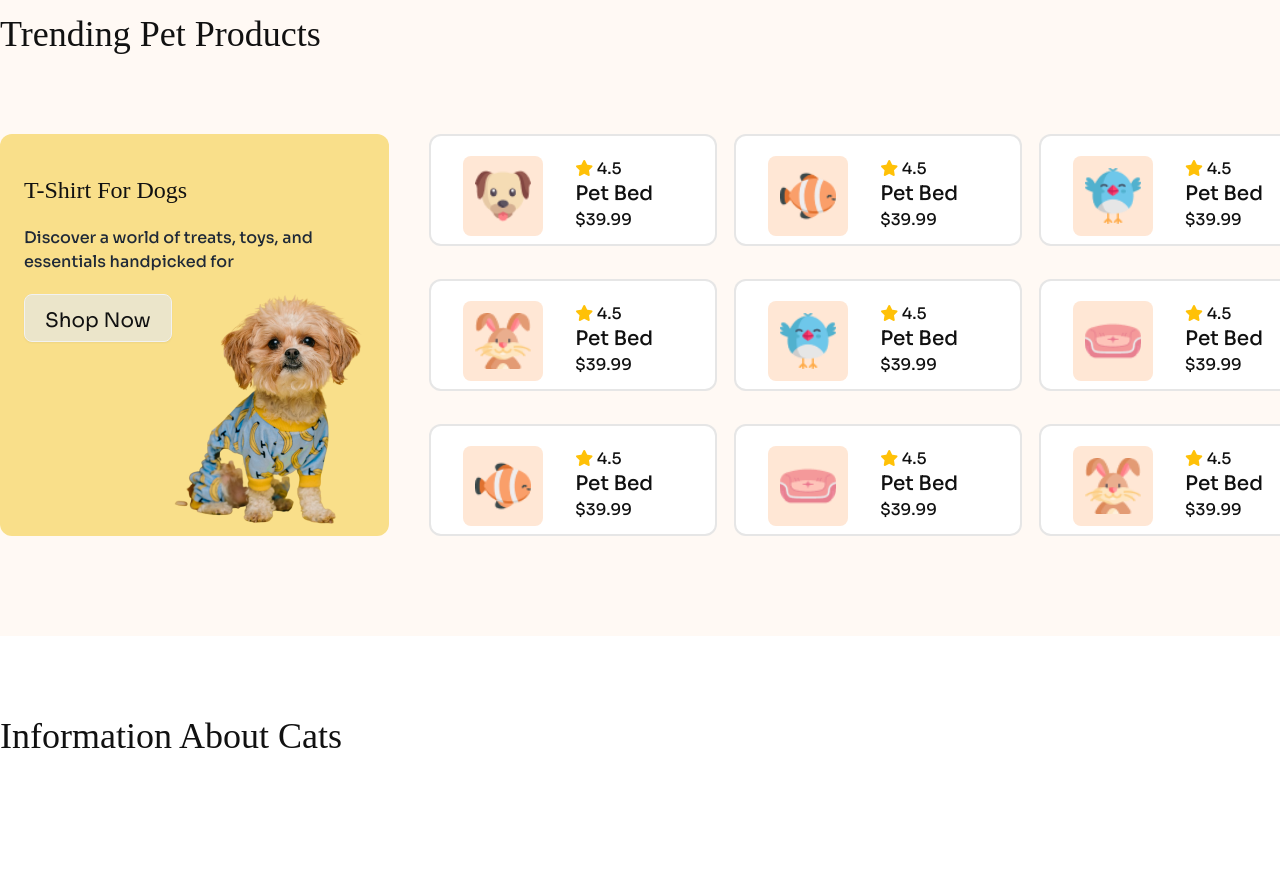
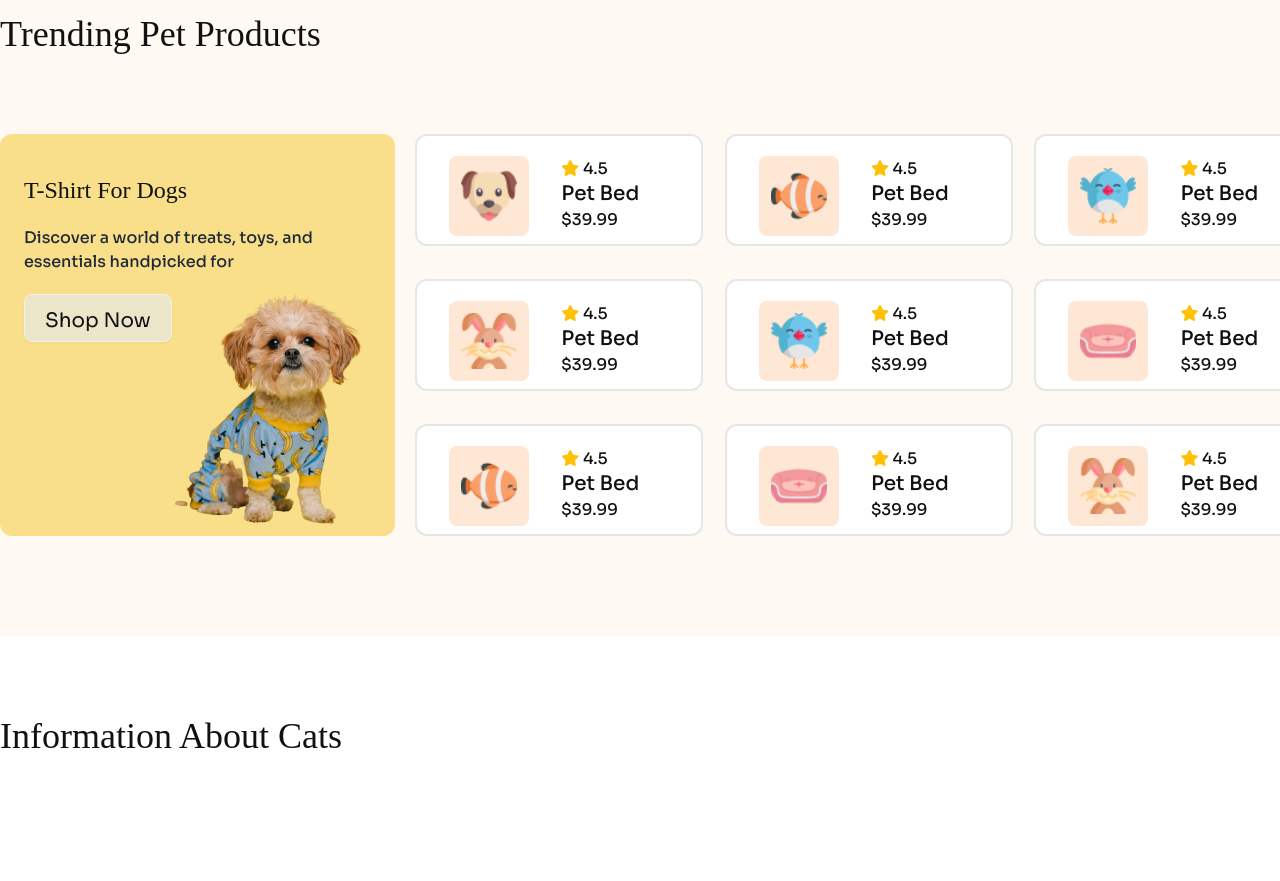
Before and after one commit to TANVIRALAMKHAN72/Assignment-3-category-1, a plain HTML site: page index.html in a window 1280 px wide. Shown: the part 1540-2421 px from the top of the page. Drawn offline with nearby package versions, Linux system fonts and the light colour scheme; a web font is replaced by a local one.

Commit message:
the assignment

```diff
--- a/index.html
+++ b/index.html
@@ -165,7 +165,7 @@
                     <button class="btn font-sora text-xl font-normal text-[#111111] bg-[#ebe5ca] px-5 py-3 mt-5">Shop Now</button>
                     <img class="-mt-32  ml-36 lg:0" src="c1-assets/cute-pet-small.png" alt="">
                 </div>
-                <div class="grid grid-cols-2 lg:grid-cols-3 gap-5 lg:gap-8 lg:gap-x-16 w-auto lg:w-auto ml-10 lg:ml-o">
+                <div class="grid grid-cols-2 lg:grid-cols-3 gap-5 lg:gap-8 lg:gap-x-16 w-auto lg:w-auto ml-5 lg:ml-o">
                     <div class="flex w-60 h-24 lg:w-72 h-28 bg-[#FFFFFF] px-8 py-5 rounded-xl border-2 border-solid border-[#1111111A]">
                         <img class="w-14 h-12 lg:w-20 h-20 bg-[#ffe7d5] p-2 lg:p-3 rounded-lg" src="c1-assets/dog-cartoon.png" alt="">
                         <div class="ml-8">
```
